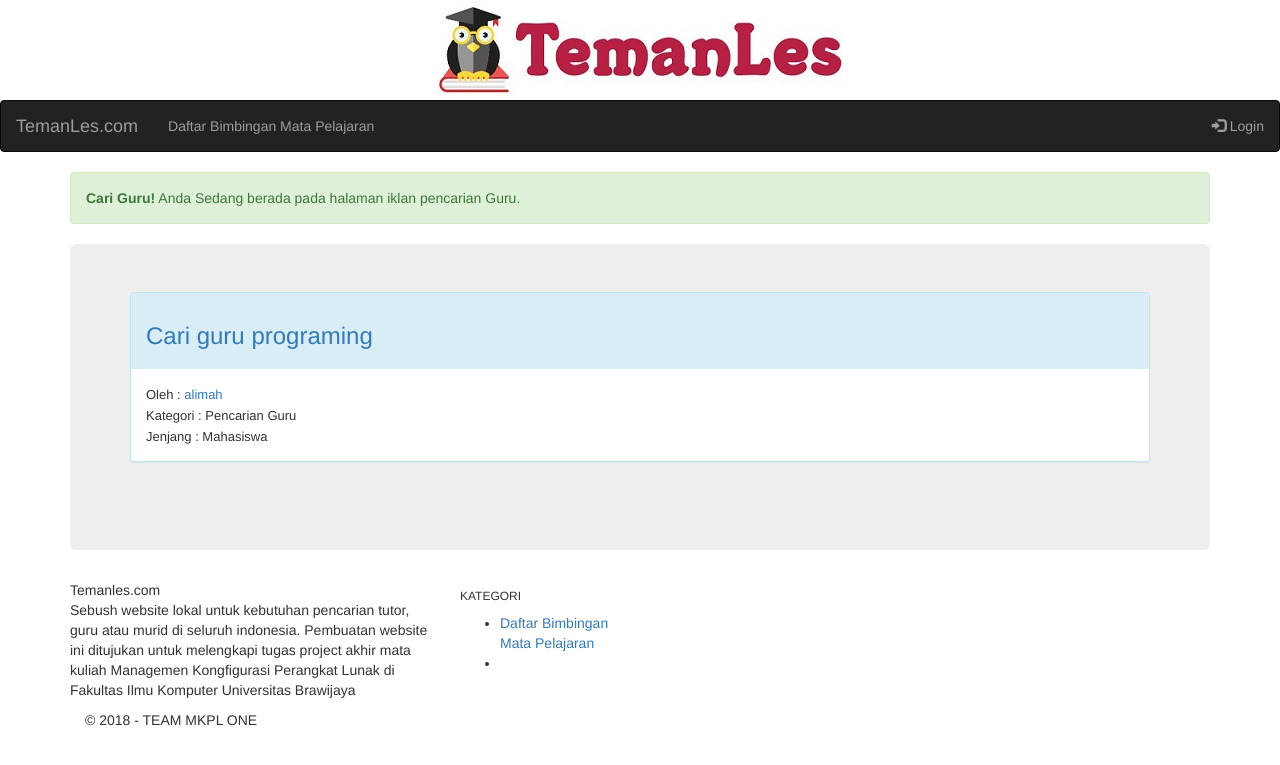
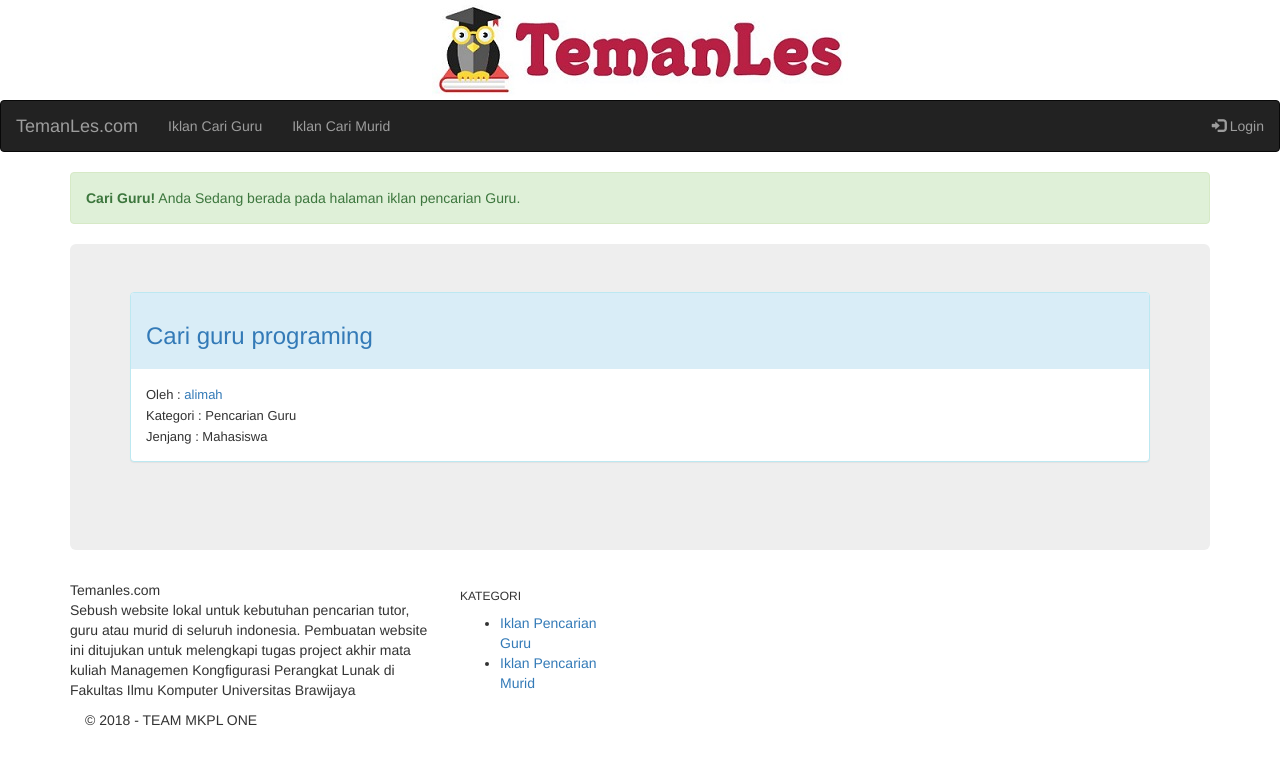
Before and after one commit to Dhanikara/temanles, a CodeIgniter app: page /temanles/iklan/Guru in a window 1280 px wide. Shown: the top 765 px of the page. Run offline with CodeIgniter, Linux system fonts and the light colour scheme; data comes from the database, SQL or seed files in the repository; some libraries are stand-ins or nearby versions.

Commit message:
Version 3.0

```diff
--- a/application/controllers/ControllerIklan.php
+++ b/application/controllers/ControllerIklan.php
@@ -94,13 +94,29 @@ class ControllerIklan extends CI_Controller {
 
   public function tampilIklan($statusPencarian, $id_iklan){
     $data['iklan'] = $this->iklan->daftarIklan($id_iklan, $statusPencarian);
-
+    $data['komentar'] = $this->tampilKomentar($id_iklan);
 		$data['member'] = $this->member->getData(FALSE, $data['iklan']['id_pembuatIklan']);
     $this->load->view('header');
     $this->load->view('iklan/detilIklan', $data);
     $this->load->view('footer');
   }
 
+  public function buatKomentar(){
+		$this->form_validation->set_rules('komentar', 'Komentar', 'required');
+		$this->form_validation->set_message('required', '<div class="alert alert-danger">%s tidak boleh kosong !</div>');
+
+		if($this->form_validation->run() === FALSE){
+			redirect($_SERVER['HTTP_REFERER']);
+		}else{
+			$this->komentar->createKomentar($this->input->post());
+	    redirect($_SERVER['HTTP_REFERER']);
+		}
+  }
+
+  public function tampilKomentar($id_iklan){
+    $data['komentar'] = $this->komentar->getKomentar($id_iklan);
+    return $data['komentar'];
+  }
 
 	public function hapusIklan($id_iklan){
 		$this->iklan->deleteIklan($id_iklan);
--- a/application/views/footer.php
+++ b/application/views/footer.php
@@ -10,8 +10,8 @@
       <div class="col-md-2 col-sm-6 paddingtop-bottom">
         <h6 class="heading7">KATEGORI</h6>
         <ul class="footer-ul">
-          <li><a href="http://localhost/temanles/iklan/Guru">Daftar Bimbingan Mata Pelajaran</a></li>
-          <li><a href="http://localhost/temanles/iklan/Murid"></a></li>
+          <li><a href="http://localhost/temanles/iklan/Guru">Iklan Pencarian Guru</a></li>
+          <li><a href="http://localhost/temanles/iklan/Murid">Iklan Pencarian Murid</a></li>
         </ul>
       </div>
     </div>
--- a/application/views/header.php
+++ b/application/views/header.php
@@ -19,8 +19,8 @@
         <a class="navbar-brand" href="http://localhost/temanles/">TemanLes.com</a>
       </div>
       <ul class="nav navbar-nav">
-        <li><a href="http://localhost/temanles/iklan/Guru">Daftar Bimbingan Mata Pelajaran</a></li>
-        <li><a href="http://localhost/temanles/iklan/Murid"></a></li>
+        <li><a href="http://localhost/temanles/iklan/Guru">Iklan Cari Guru</a></li>
+        <li><a href="http://localhost/temanles/iklan/Murid">Iklan Cari Murid</a></li>
 
       </ul>
       <ul class="nav navbar-nav navbar-right">
--- a/application/views/home.php
+++ b/application/views/home.php
@@ -19,8 +19,8 @@
         <a class="navbar-brand" href="http://localhost/temanles/">TemanLes.com</a>
       </div>
       <ul class="nav navbar-nav">
-        <li><a href="http://localhost/temanles/iklan/Guru">Daftar Bimbingan Mata Pelajaran</a></li>
-        <li><a href="http://localhost/temanles/iklan/Murid"></a></li>
+        <li><a href="http://localhost/temanles/iklan/Guru">Cari Guru Les</a></li>
+        <li><a href="http://localhost/temanles/iklan/Murid">Cari Murid Les</a></li>
 
       </ul>
       <ul class="nav navbar-nav navbar-right">
```
Also changed, not shown: application/views/iklan/detilIklan.php (+42 -1 lines).
